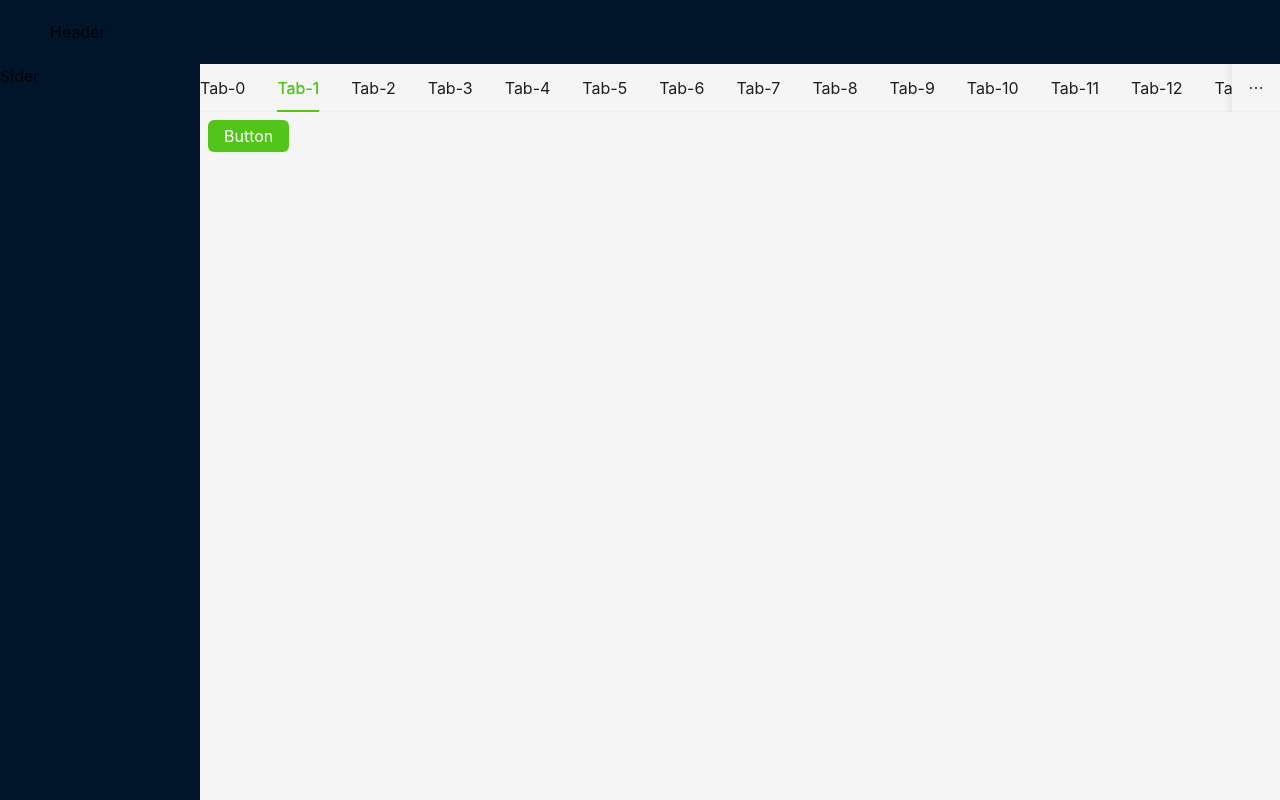
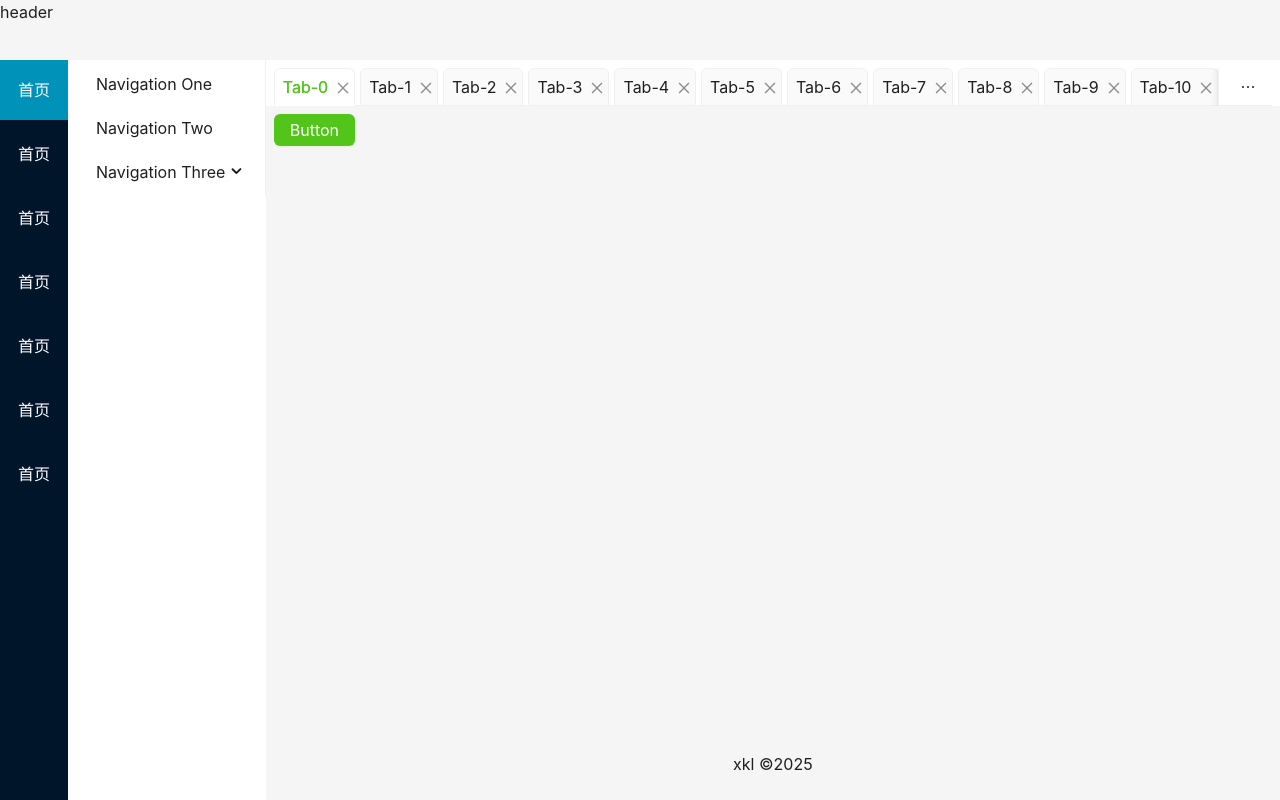
Before and after one commit to gaojishu/nextjs-antd-phpadmin, a Next.js app: page / in a window 1280 px wide. Built offline with nearby package versions, Linux system fonts and the light colour scheme; what @ant-design/nextjs-registry would draw is missing.

Commit message:
layout布局

```diff
--- a/src/components/AntdLayout/Footer/index.tsx
+++ /dev/null
@@ -1,8 +0,0 @@
-'use client'
-
-export default () => {
-
-    return (
-       <footer className='h-15 border-t border-slate-200'>Footer</footer>
-    );
-}
--- /dev/null
+++ b/src/components/AntdLayout/FooterLayout/index.tsx
@@ -0,0 +1,10 @@
+'use client'
+
+export default () => {
+
+    return (
+        <div className='text-center'>
+            xkl ©{new Date().getFullYear()}
+        </div>
+    );
+}
--- a/src/components/AntdLayout/Header/index.tsx
+++ /dev/null
@@ -1,11 +0,0 @@
-'use client'
-
-export default () => {
-
-
-    return (
-        <header className='h-15 bg-white border-b border-slate-200 shadow-sm'>
-            header
-        </header>
-    );
-}
--- /dev/null
+++ b/src/components/AntdLayout/HeaderLayout/index.tsx
@@ -0,0 +1,11 @@
+'use client'
+
+export default () => {
+
+
+    return (
+        <div className='h-15 shadow-sm'>
+            header
+        </div>
+    );
+}
--- a/src/components/AntdLayout/Aside/index.tsx
+++ b/src/components/AntdLayout/SiderLayout/index.tsx
@@ -4,7 +4,7 @@ import type { MenuProps } from 'antd';
 
 export default () => {
     type MenuItem = Required<MenuProps>['items'][number];
-    const menu: MenuItem[] = [
+    let menu: MenuItem[] = [
         {
             key: '1',
             label: 'Navigation One',
@@ -30,23 +30,25 @@ export default () => {
 
     const menuClassName: string = 'h-15 leading-15 text-center hover:bg-cyan-600 mb-1';
     return (
-        <aside className='flex border-r border-slate-200'>
-            <div className='w-17 bg-[#001529] text-white cursor-pointer'>
+        <div className='flex h-full'>
+            <div className='h-full w-17 bg-[#001529] text-white cursor-pointer'>
                 <div className={menuClassName + ' bg-cyan-600'}>首页</div>
-                <div className={menuClassName}>首页</div>
+                <div onClick={() => {
+                    menu = []
+                }} className={menuClassName}>首页</div>
                 <div className={menuClassName}>首页</div>
                 <div className={menuClassName}>首页</div>
                 <div className={menuClassName}>首页</div>
                 <div className={menuClassName}>首页</div>
                 <div className={menuClassName}>首页</div>
             </div>
-            <div className=''>
+            <div className='h-full bg-[#fff]'>
                 <Menu
                     mode="inline"
                     theme="light"
                     items={menu}
                 />
             </div>
-        </aside>
+        </div>
     );
 }
--- a/src/components/AntdLayout/index copy.tsx
+++ b/src/components/AntdLayout/index copy.tsx
@@ -4,9 +4,9 @@ import { PersistGate } from 'redux-persist/integration/react';
 import { store, persistor } from '@/store';
 import { Tabs } from 'antd';
 
-import Aside from './Aside';
-import Footer from './Footer';
-import Header from './Header';
+import Aside from './SiderLayout';
+import Footer from './FooterLayout';
+import Header from './HeaderLayout';
 import TabPage from './TabPage';
 
 
--- a/src/components/AntdLayout/index.tsx
+++ b/src/components/AntdLayout/index.tsx
@@ -5,10 +5,10 @@ import { store, persistor } from '@/store';
 import { Layout, Tabs } from 'antd';
 const { Header, Footer, Sider, Content } = Layout;
 
-// import Aside from './Aside';
-// import Footer from './Footer';
-// import Header from './Header';
-// import TabPage from './TabPage';
+import SiderLayout from './SiderLayout';
+import FooterLayout from './FooterLayout';
+import HeaderLayout from './HeaderLayout';
+import TabPage from './TabPage';
 
 
 export default ({ children }: React.PropsWithChildren) => {
@@ -16,26 +16,19 @@ export default ({ children }: React.PropsWithChildren) => {
         <Provider store={store}>
             <PersistGate loading={null} persistor={persistor}>
                 <Layout className='w-screen h-screen'>
-                    <Header>Header</Header>
+                    <HeaderLayout />
                     <Layout>
-                        <Sider className='h-full'>
-                            Sider
+                        <Sider className='h-full' width={'auto'}>
+                            <SiderLayout />
                         </Sider>
                         <Layout>
                             <Content>
-                                <Tabs
-                                    defaultActiveKey="1"
-                                    items={Array.from({ length: 30 }, (_, i) => {
-                                        const id = String(i);
-                                        return {
-                                            label: `Tab-${id}`,
-                                            key: id,
-                                        };
-                                    })}
-                                />
+                                <TabPage />
                                 <main className='p-2'>{children}</main>
                             </Content>
-                            <Footer></Footer>
+                            <Footer>
+                                <FooterLayout />
+                            </Footer>
                         </Layout>
                     </Layout>
                 </Layout>
--- a/src/config/theme.config.ts
+++ b/src/config/theme.config.ts
@@ -9,6 +9,10 @@ const AntdThemeConfig: ThemeConfig = {
     Tabs: {
       horizontalMargin: '0'
     },
+    Layout: {
+      siderBg: '#f5f5f5',
+      headerBg: '#f5f5f5'
+    }
   },
 };
 
```
